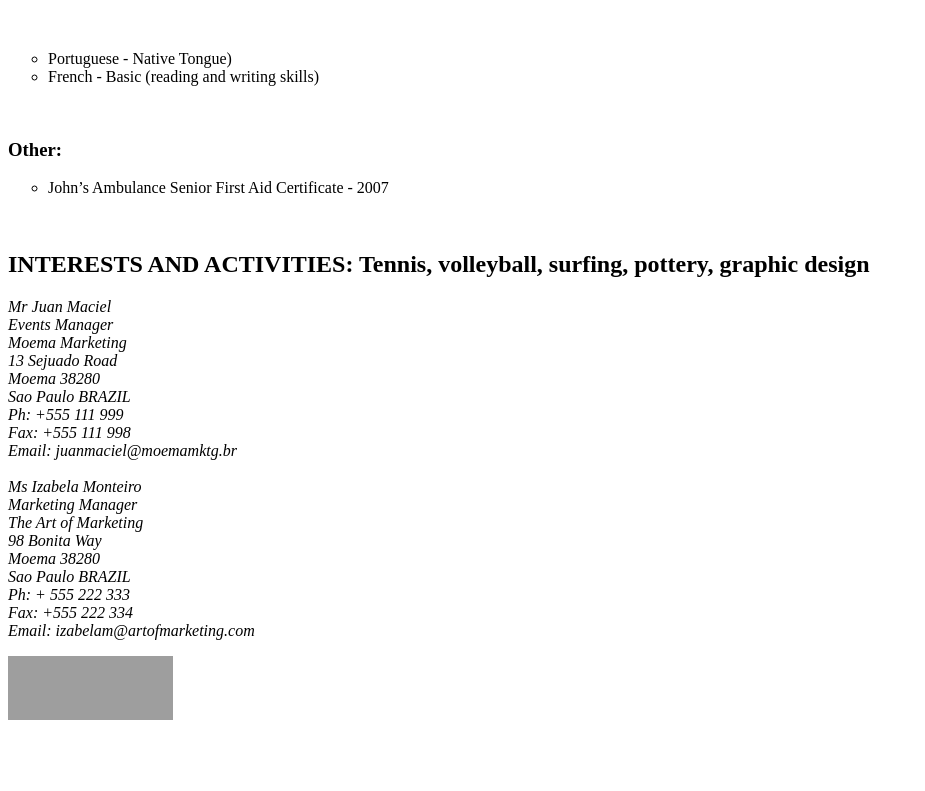
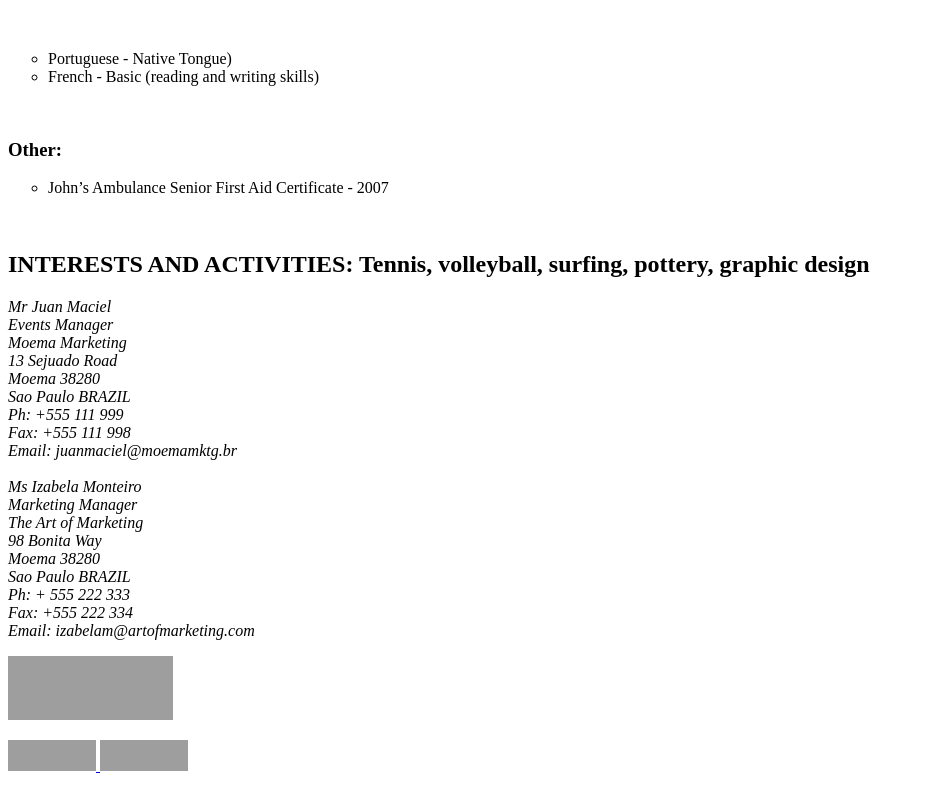
Before and after one commit to Jared-Scott/Resume6, a plain HTML site: page index.html in a window 1280 px wide. Shown: the part 1335-2126 px from the top of the page, without its empty margins (0-925 px from the left). Before the commit the page ends 2075 px from the top, so only its background shows below. Drawn offline with Linux system fonts and the light colour scheme; grey boxes are pictures that could not be loaded.

Commit message:
Update index.html

```diff
--- a/index.html
+++ b/index.html
@@ -158,7 +158,11 @@ Email: izabelam@artofmarketing.com<br>
 <p><a href="http://validator.w3.org/check?uri=referer"
   target="_blank"><img src="https://www.w3.org/html/logo/badge/html5-badge-h-css3-semantics.png"
 width="165" height="64" alt="HTML5" title="HTML5"></a></p>
-
+       <a href="http://jigsaw.w3.org/css-validator/check/referer">
+ <img style="border:0;width:88px;height:31px" src="http://jigsaw.w3.org/css-validator/images/vcss-blue" alt="Valid CSS!" /> </a>
+ <a href="http://validator.w3.org/check?uri=referer">
+ <img src="http://www.w3.org/Icons/valid-xhtml10" alt="Valid XHTML 1.0 Strict" height="31" width="88" /> </a>
+ <p id="demo">
 
 </body>
 </html>
```
